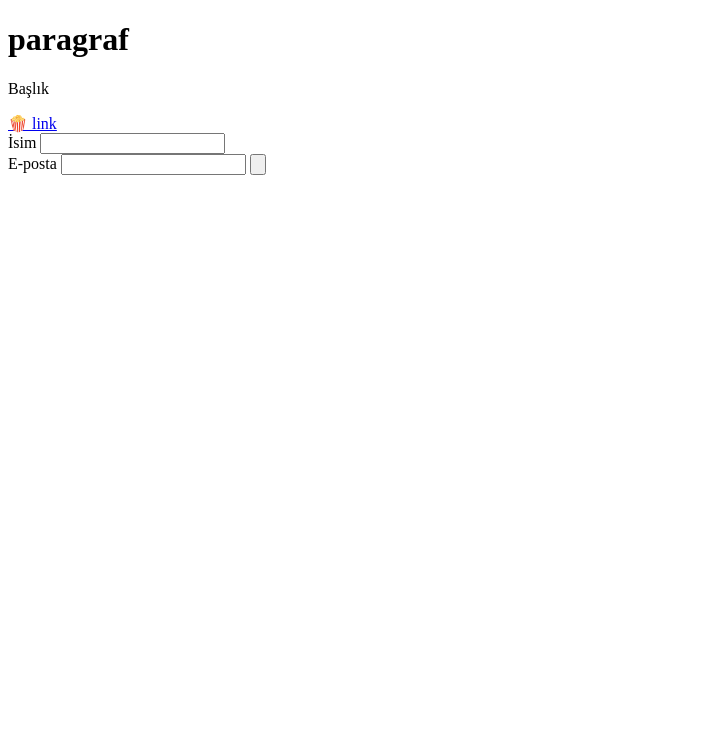
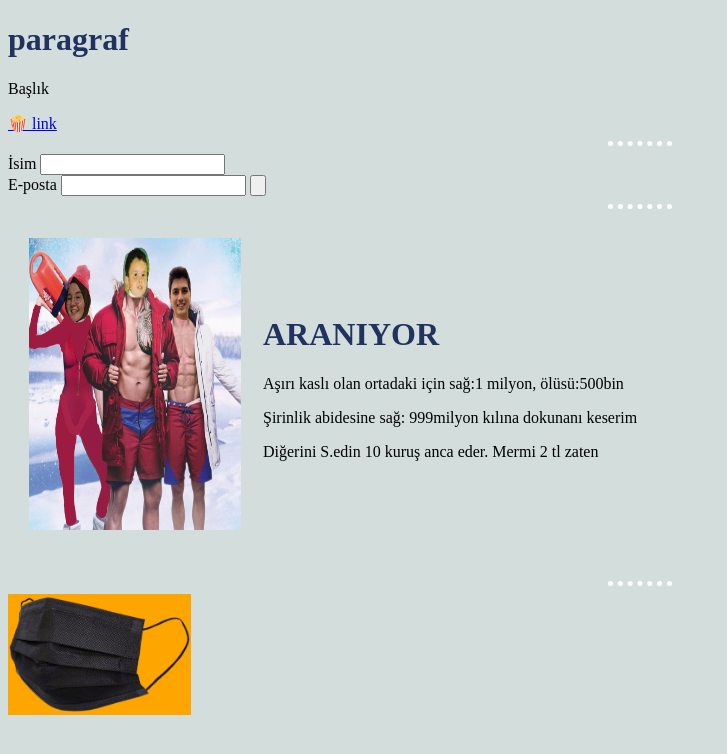
Before and after one commit to AtakanAKKAN/cv, a plain HTML site: page cokgizli.html in a window 1280 px wide. Shown: the whole page, without its empty margins (0-727 px from the left). Drawn offline with Linux system fonts and the light colour scheme.

Commit message:
Add initial CV website files

```diff
--- a/cokgizli.html
+++ b/cokgizli.html
@@ -4,12 +4,13 @@
 <head>
   <meta charset="utf-8">
   <title>Manasız işler</title>
+  <link rel="stylesheet" href="css/style.css">
 </head>
 
 <body>
   <h1>paragraf</h1>
   <p>Başlık</p>
-  <a href="https://www.youtube.com/watch?v=8Gs6pFM-B5I">🍿 link</a><br>
+  <a href="https://www.youtube.com/watch?v=8Gs6pFM-B5I">🍿 link</a><br><hr>
 <!--
   <input type="text" name="" value=""><br>
   <input type="radio" name="" value=""><br>
@@ -29,8 +30,23 @@
   <input type="submit" name="" value="">
 
 </form>
+<hr>
+<table cellspacing="20">
+  <tbody>
+    <tr>
+      <td><img src="images/gizliajanlar.jpg" alt="" height="292" width="212"></td>
+      <td><h1>ARANIYOR</h1>
+        <p>Aşırı kaslı olan ortadaki için sağ:1 milyon, ölüsü:500bin</p>
+        <p>Şirinlik abidesine sağ: 999milyon kılına dokunanı keserim</p>
+        <p>Diğerini S.edin 10 kuruş anca eder. Mermi 2 tl zaten</p>
+       </td>
+    </tr>
 
+  </tbody>
+</table>
+<br><hr>
 
+<img class="oda1" src="images/maske.png" alt=""height="121" width="183">
 
 </body>
 
--- /dev/null
+++ b/css/style.css
@@ -0,0 +1,31 @@
+body {
+  background-color: #D3DEDC;
+}
+
+hr {
+  border-left-style: none;
+  border-right-style: none;
+  border-top-style: none;
+  border-bottom-style: dotted;
+  border-color: white;
+  border-width: 5px;
+  width: 5%;
+}
+
+h1 {
+  color: #21325E;
+}
+
+h2 {
+  color: #325288;
+}
+
+
+img:hover{
+  background-color: red;
+}
+
+
+.oda1{
+  background: orange;
+}
```
Also changed, not shown: index.html (+11 -8 lines), images/gizliajanlar.jpg (added), images/gizliajanlar.png (added), images/maske.png (added).
